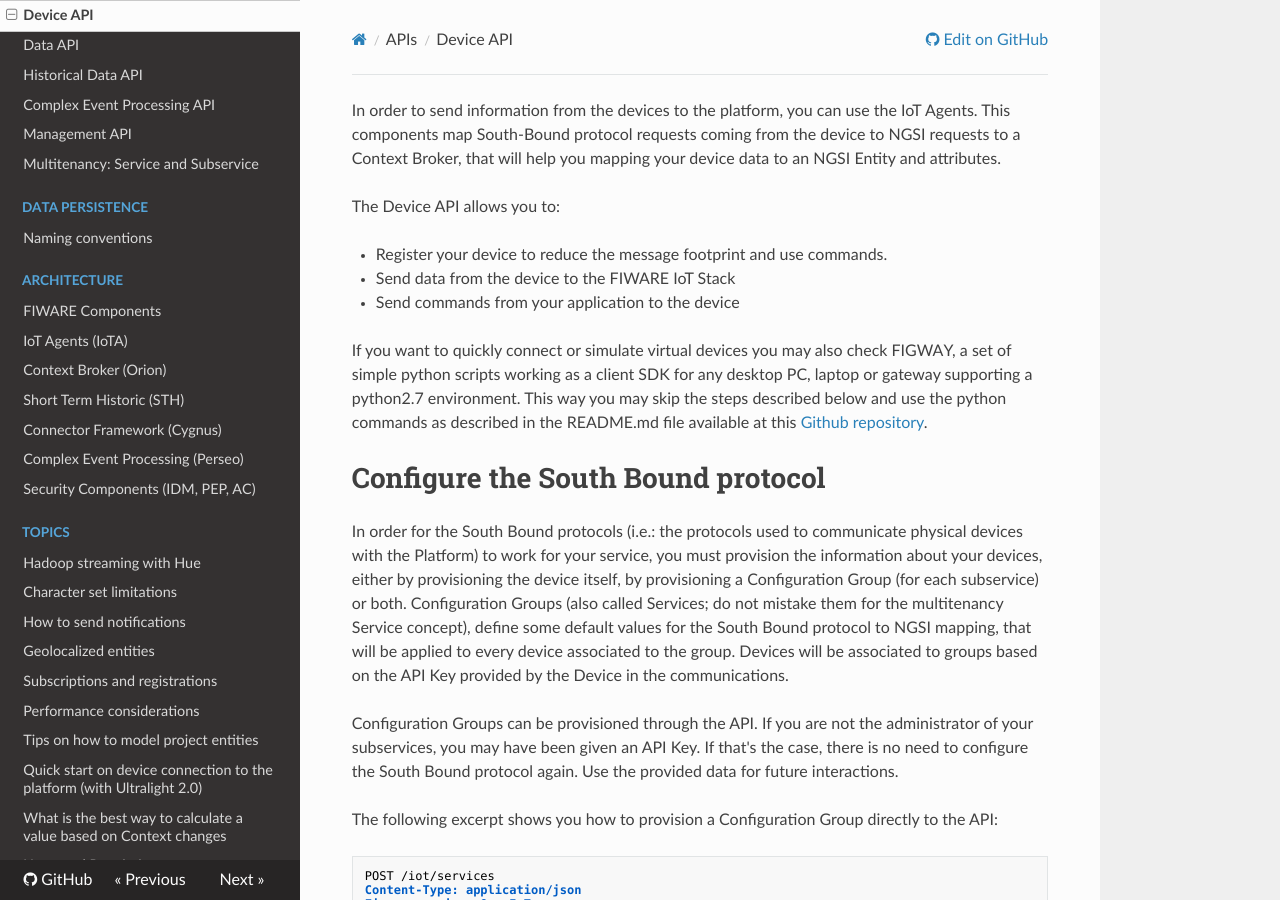
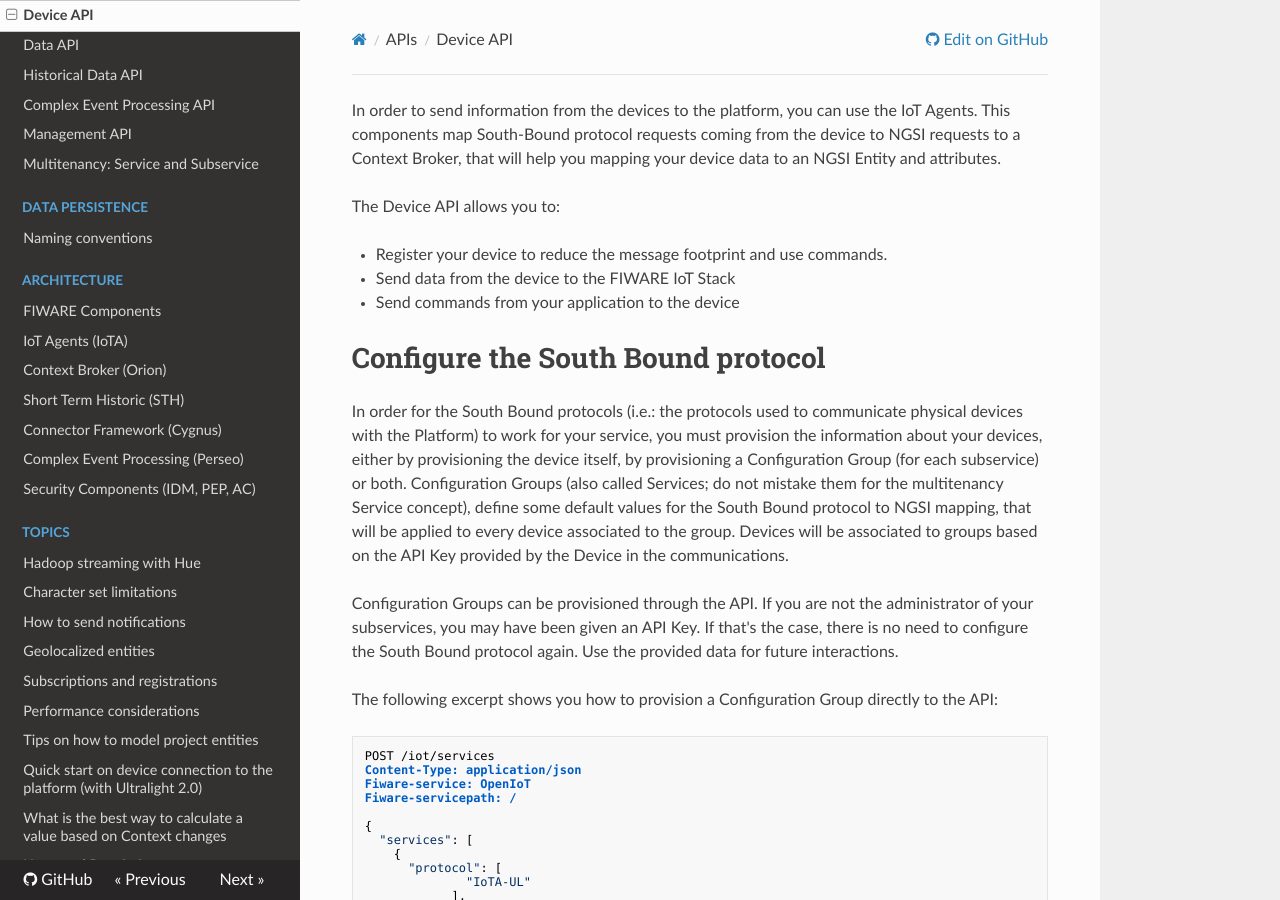
Before and after one commit to telefonicaid/thinking-cities, an MkDocs documentation site: the page built from docs/device_api.md, in a window 1280 px wide and 900 px high. Built offline with MkDocs 1.6.1, drawn with Linux system fonts in a browser that asks for light colours; nearby versions of some CDN libraries; old or Windows-style settings are respelled for this version of MkDocs.

Commit message:
evil merge

```diff
--- a/docs/device_api.md
+++ b/docs/device_api.md
@@ -8,11 +8,6 @@
 - Register your device to reduce the message footprint and use commands.
 - Send data from the device to the FIWARE IoT Stack
 - Send commands from your application to the device
-
-If you want to quickly connect or simulate virtual devices you may also check FIGWAY, a set of simple python scripts
-working as a client SDK for any desktop PC, laptop or gateway supporting a python2.7 environment. This way you may skip
-the steps described below and use the python commands as described in the README.md file available at this [Github
-repository](https://github.com/telefonicaid/fiware-figway).
 
 # Configure the South Bound protocol
 
```
